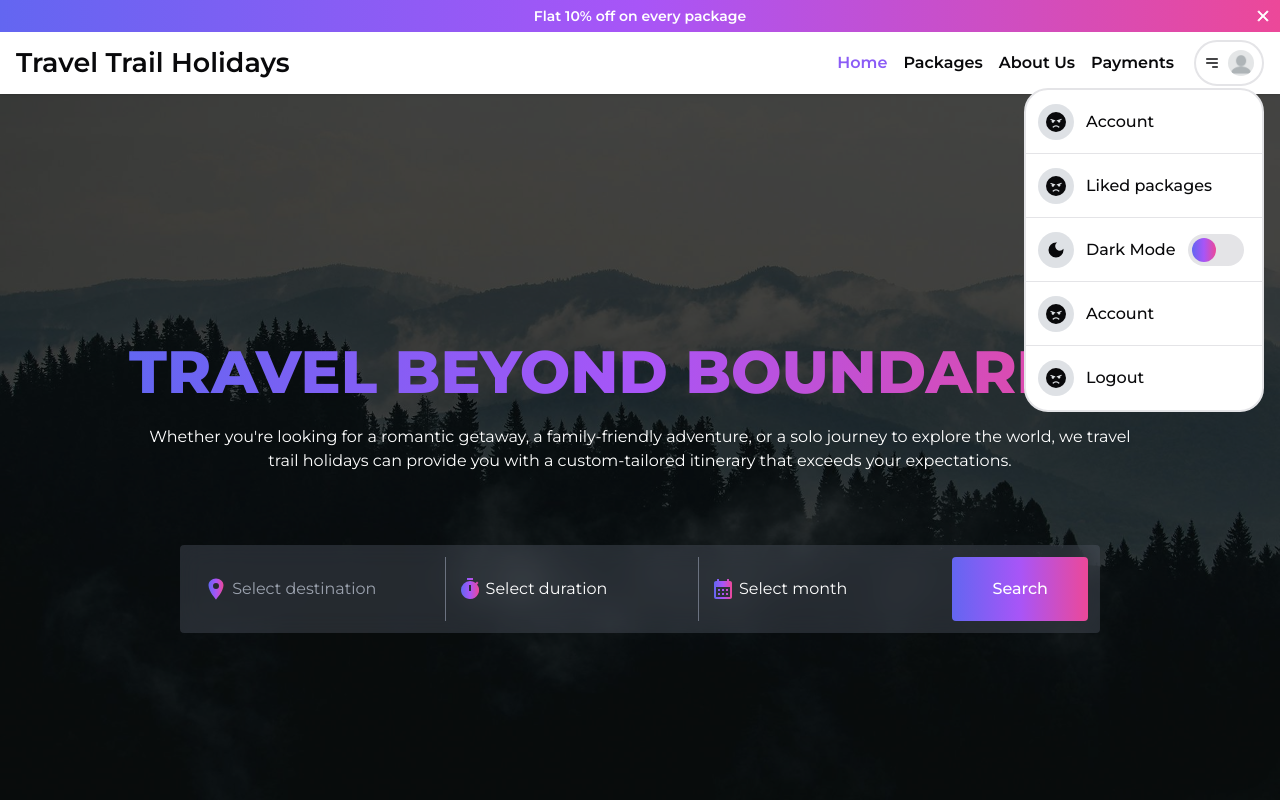
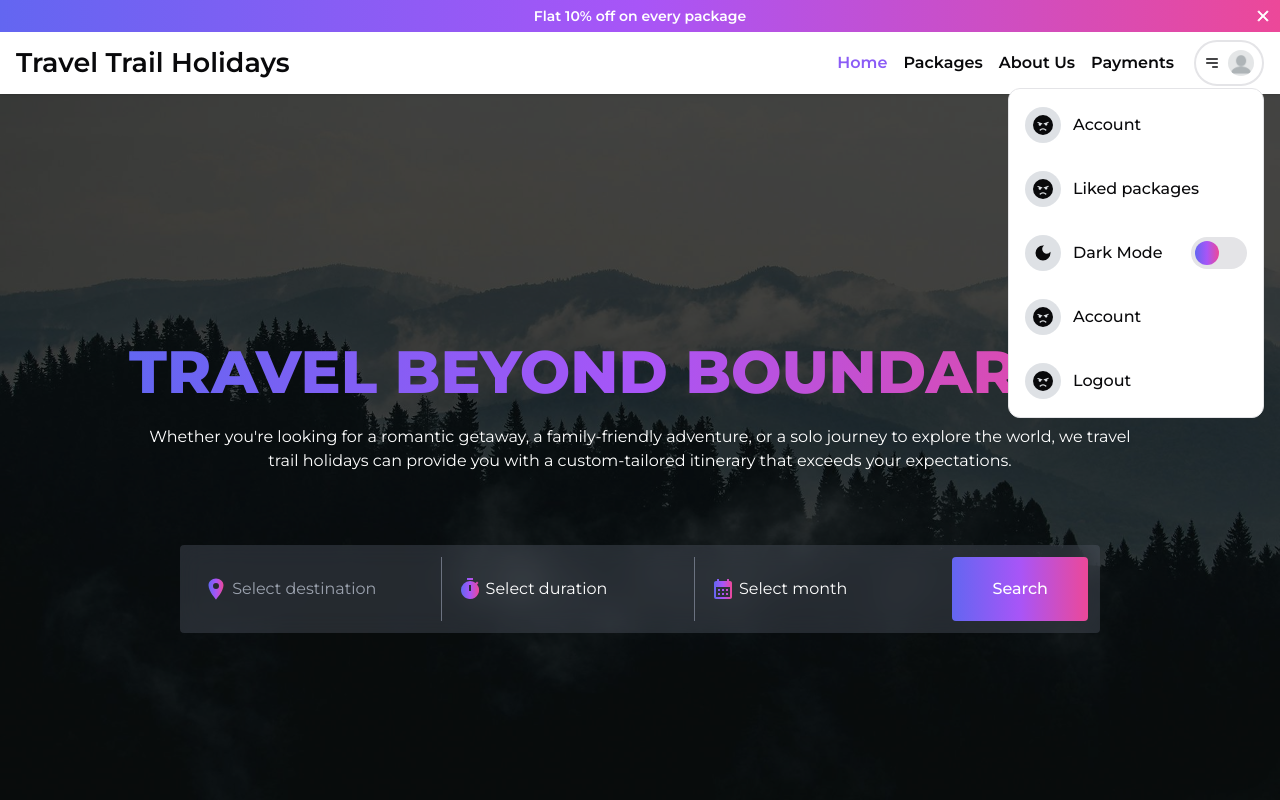
Before and after one commit to diwakarjha554/tth-frontend-netlify, a Next.js app: page / in a window 1280 px wide. Both pictures are taken after a click on the element 1229 px from the left and 63 px from the top of the page. Shown: the top 800 px of the page. Built offline with nearby package versions, Linux system fonts and the light colour scheme.

Commit message:
navbar modification

```diff
--- a/components/home/hero-section/search/index.tsx
+++ b/components/home/hero-section/search/index.tsx
@@ -9,7 +9,7 @@ interface SearchProps {
 
 const Search: React.FC<SearchProps> = ({ className }) => {
     return (
-        <div className={`${className} md:p-5 lg:p-1 xl:p-3 text-start w-full md:w-[90%] md:backdrop-filter md:backdrop-blur-md md:bg-opacity-30 md:bg-gray-500 rounded text-white flex flex-col lg:flex-row gap-5 lg:gap-0 mt-10`}>
+        <div className={`${className} md:p-5 lg:p-1 xl:p-3 text-start w-full md:w-[90%] md:backdrop-filter md:backdrop-blur-md md:bg-opacity-30 md:bg-gray-500 rounded text-white flex flex-col lg:flex-row gap-5 lg:gap-1 mt-10`}>
             <SelectDestination />
             <SelectDuration />
             <SelectMonth />
--- /dev/null
+++ b/components/navbar/lower-navbar/menu/dark-mode-btn/index.tsx
@@ -0,0 +1,21 @@
+import React from 'react';
+import ThemeSwitcher from '@/components/ui/theme/themeSwitcher';
+import { MdDarkMode } from 'react-icons/md';
+
+const DarkModeBtn = () => {
+    return (
+        <div className='px-3 h-16 bg-background flex items-center justify-between'>
+            <div className='flex items-center gap-3'>
+                <div className='bg-gray-300/70 dark:bg-gray-500/50 p-2 rounded-full'>
+                    <MdDarkMode size={20} />
+                </div>
+                <h1 className='font-medium'>
+                    Dark Mode
+                </h1>
+            </div>
+            <ThemeSwitcher />
+        </div>
+    )
+}
+
+export default DarkModeBtn;
--- a/components/navbar/lower-navbar/menu/index.tsx
+++ b/components/navbar/lower-navbar/menu/index.tsx
@@ -1,12 +1,11 @@
 'use client';
 
+import React, { useState } from 'react';
 import Avatar from '@/components/ui/features/Avatar';
-import ThemeSwitcher from '@/components/ui/theme/themeSwitcher';
-import React, { useState } from 'react';
+import MenuItems from '@/components/navbar/lower-navbar/menu/menu-items';
+import DarkModeBtn from '@/components/navbar/lower-navbar/menu/dark-mode-btn';
 import { HiOutlineMenuAlt3 } from 'react-icons/hi';
-import MenuItems from '@/components/navbar/lower-navbar/menu/menu-items';
 import { FaFaceAngry } from 'react-icons/fa6';
-import { MdDarkMode } from 'react-icons/md';
 
 const Menu = () => {
 
@@ -23,20 +22,12 @@ const Menu = () => {
         <Avatar />
       </div>
       {isOpen && (
-        <div className='absolute bg-background border-2 top-12 right-0 rounded-3xl w-60'>
-          <MenuItems href='' title='Account' icon={FaFaceAngry} className='border-b' />
-          <MenuItems href='' title='Liked packages' icon={FaFaceAngry} className='border-b' />
-          <div className='flex items-center gap-3 px-3 h-16 border-b'>
-            <div className='bg-gray-300/70 dark:bg-gray-500/50 p-2 rounded-full'>
-              <MdDarkMode size={20} />
-            </div>
-            <h1 className='font-medium'>
-              Dark Mode
-            </h1>
-            <ThemeSwitcher />
-          </div>
-          <MenuItems href='' title='Account' icon={FaFaceAngry} className='border-b' />
-          <MenuItems href='' title='Logout' icon={FaFaceAngry} />
+        <div className='absolute bg-background border top-12 right-0 rounded-xl w-64 p-1'>
+          <MenuItems href='' title='Account' icon={FaFaceAngry} className='bg-background rounded-xl hover:bg-gray-200 dark:hover:bg-gray-500/40' />
+          <MenuItems href='' title='Liked packages' icon={FaFaceAngry} className='bg-background rounded-xl hover:bg-gray-200 dark:hover:bg-gray-500/40' />
+          <DarkModeBtn />
+          <MenuItems href='' title='Account' icon={FaFaceAngry} className='bg-background rounded-xl hover:bg-gray-200 dark:hover:bg-gray-500/40' />
+          <MenuItems href='' title='Logout' icon={FaFaceAngry} className='bg-background rounded-xl hover:bg-gray-200 dark:hover:bg-gray-500/40' />
         </div>
       )}
     </div>
```
